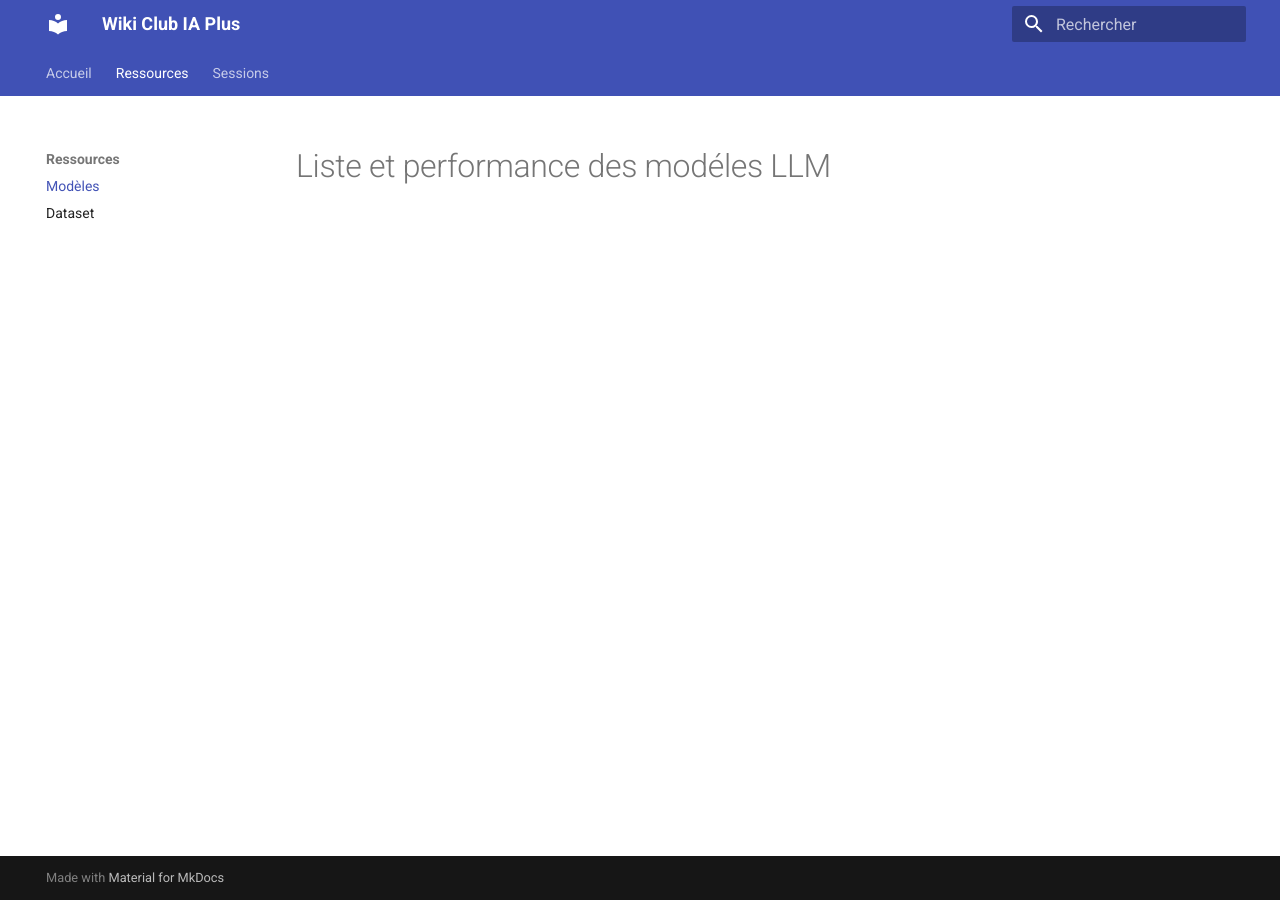
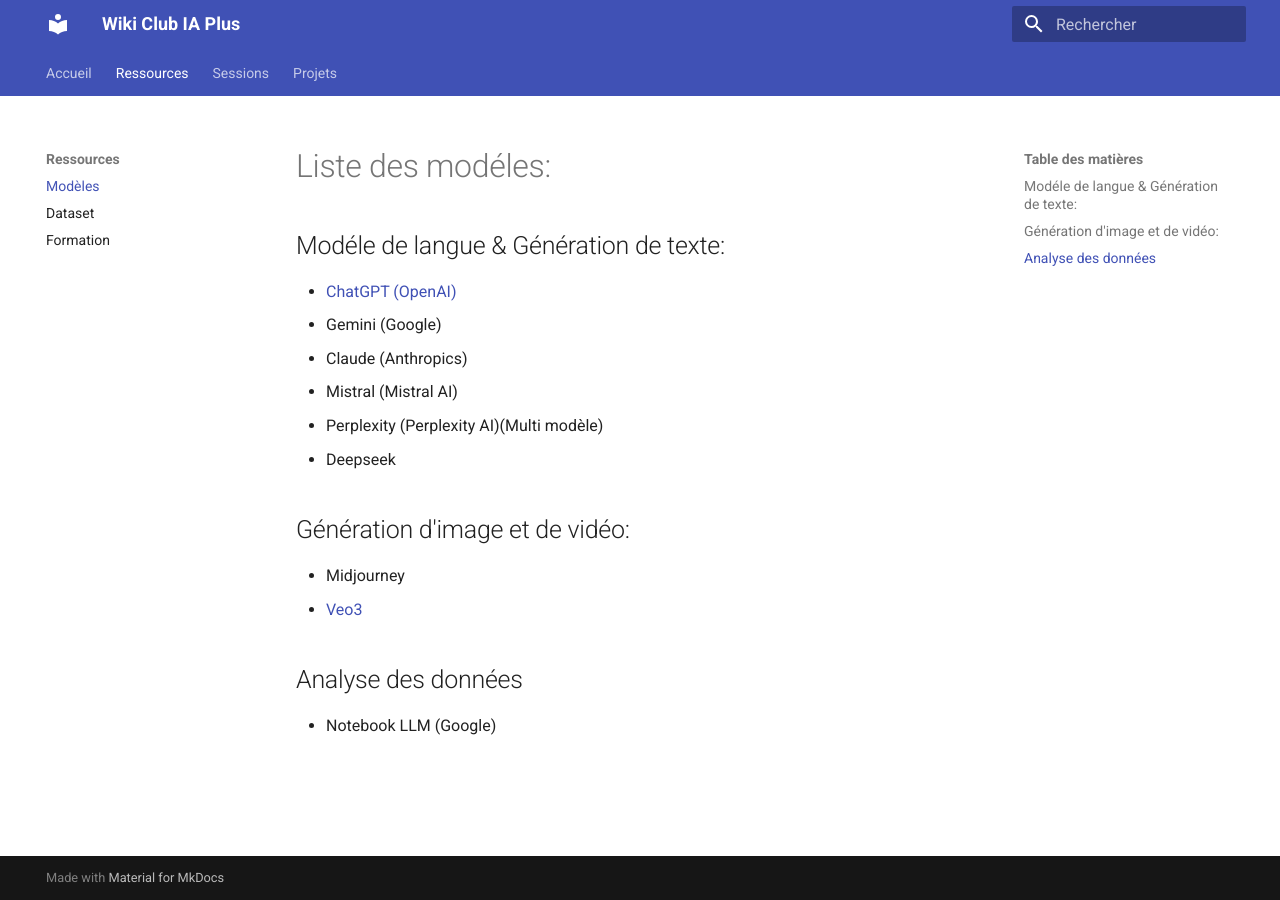
Before and after one commit to Club-IA-plus/wiki-club-ia-plus, an MkDocs documentation site: the page built from docs/ressources/models.md, in a window 1280 px wide. Built offline with MkDocs 1.6.1 and Material for MkDocs 9.7.7, drawn with Linux system fonts in a browser that asks for light colours.

Commit message:
feat: add project folder and add some ressource

```diff
--- a/docs/ressources/models.md
+++ b/docs/ressources/models.md
@@ -1 +1,16 @@
-# Liste et performance des modéles LLM
+# Liste des modéles:
+
+## Modéle de langue & Génération de texte:
+- [ChatGPT (OpenAI)](https://openai.com/chatgpt/overview/)
+- Gemini (Google)
+- Claude (Anthropics)
+- Mistral (Mistral AI)
+- Perplexity (Perplexity AI)(Multi modèle)
+- Deepseek
+
+## Génération d'image et de vidéo:
+- Midjourney
+- [Veo3](https://veo3.ai/fr)
+
+## Analyse des données
+- Notebook LLM (Google)
--- /dev/null
+++ b/docs/sessions/2025-2026/session1.md
@@ -0,0 +1 @@
+# Wahou (Séance découverte) - Génération de texte
--- a/mkdocs.yml
+++ b/mkdocs.yml
@@ -29,5 +29,9 @@
   - Ressources:
     - Modèles: ressources/models.md
     - Dataset: ressources/datasets.md
+    - Formation: ressources/formation.md
   - Sessions:
     - Brainstorming: sessions/brainstorming.md
+    - Session1: sessions/2025-2026/session1.md
+  - Projets:
+    - Idée: projets/projets.md
```
Also changed, not shown: docs/index.md (+15 -0 lines), docs/projets/projets.md (added, +6 -0 lines), docs/ressources/formation.md (added, +17 -0 lines), docs/sessions/brainstorming.md (+8 -1 lines).
